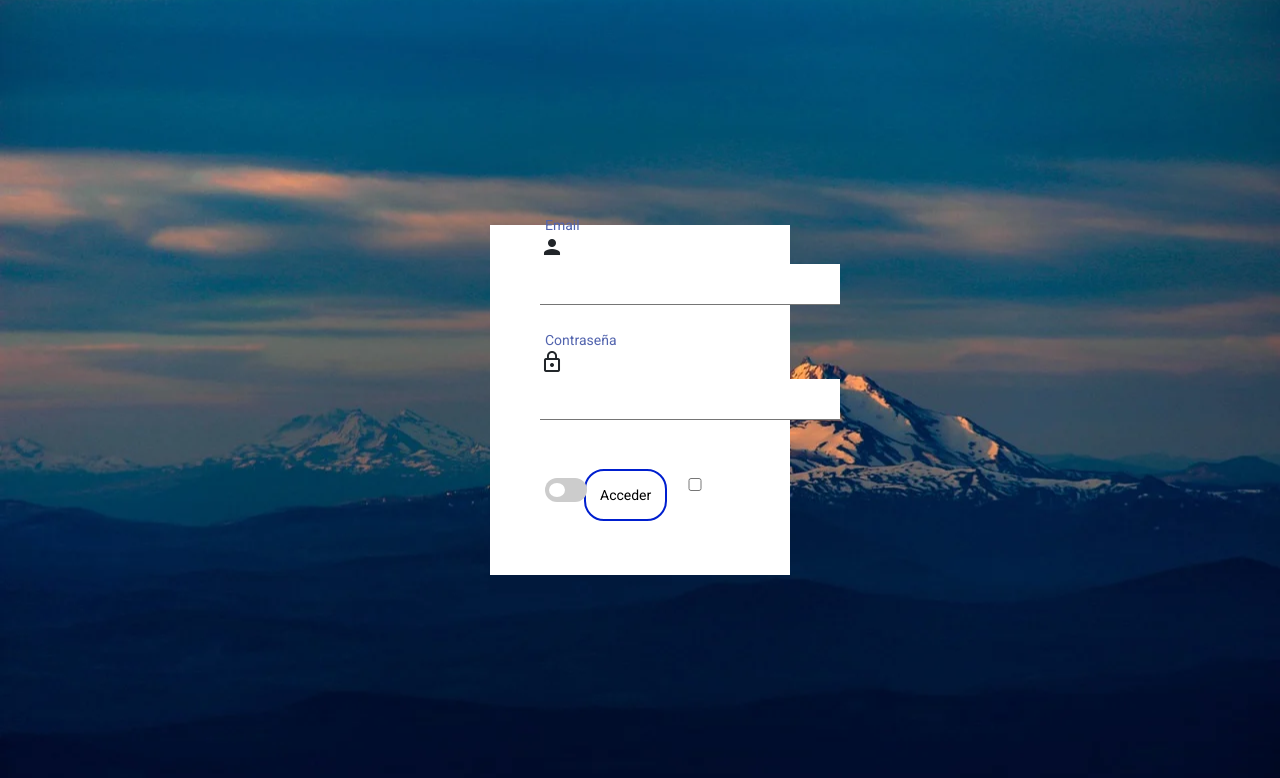
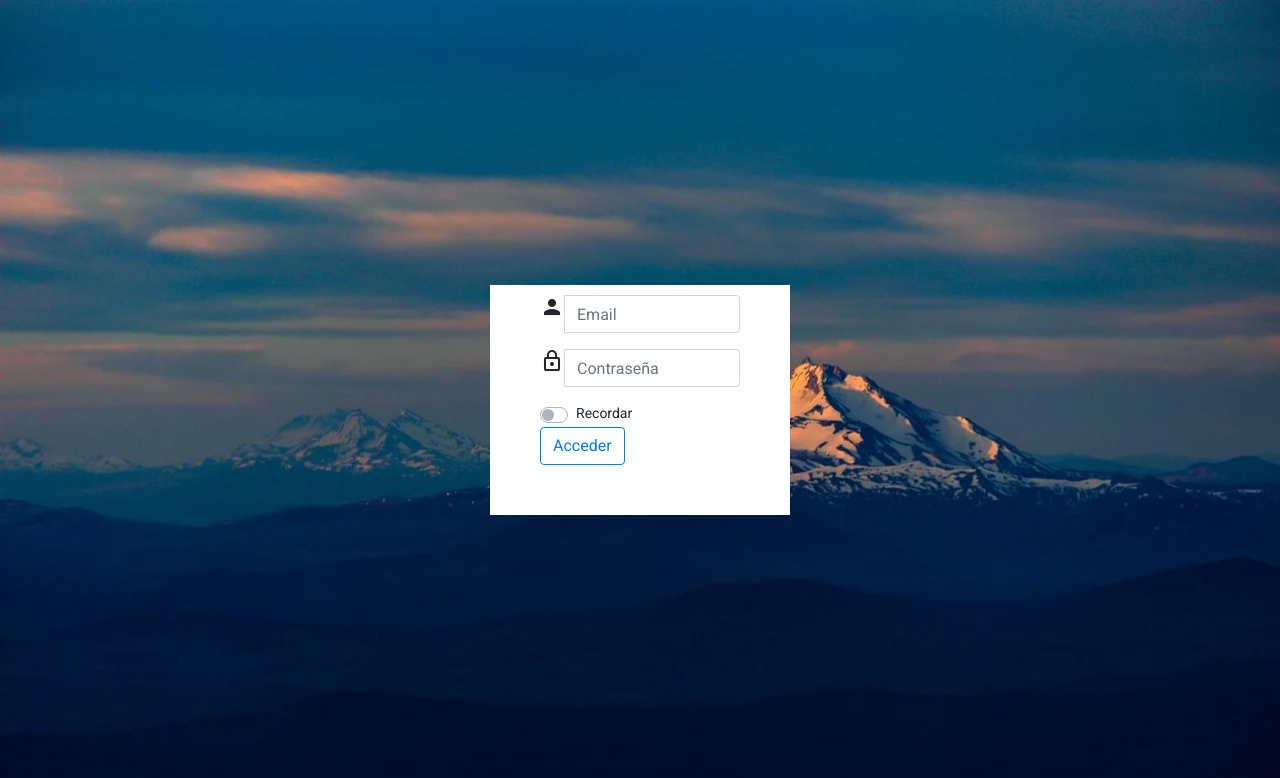
Before and after one commit to UlisesCeca/gn-sanitas, an Angular app: page /login in a window 1280 px wide. Shown: the top 778 px of the page. Built offline with nearby package versions, Linux system fonts and the light colour scheme.

Commit message:
usage of bootstrap for components

```diff
--- a/src/app/components/login/login-panel/login-panel.component.html
+++ b/src/app/components/login/login-panel/login-panel.component.html
@@ -1,28 +1,22 @@
 <div class="container">
     <form [formGroup]="loginForm" (ngSubmit)="submitForm()">
-        <div class="group">
-            <mat-icon aria-hidden="false" aria-label="Icono de persona">person</mat-icon>
-            <input type="text" formControlName="email"/>
-            <span class="highlight"></span>
-            <span class="bar"></span>
-            <label>Email</label>
+        <div class="input-group mb-3">
+            <mat-icon aria-hidden="false" aria-label="Icono de contraseña">person</mat-icon>
+            <input type="text" class="form-control" placeholder="Email" aria-label="Email del usuario" formControlName="email">
         </div>
 
-        <div class="group">
+        <div class="input-group mb-3">
             <mat-icon aria-hidden="false" aria-label="Icono de contraseña">lock_outline</mat-icon>
-            <input type="password" formControlName="password"/>
-            <span class="highlight"></span>
-            <span class="bar"></span>
-            <label>Contraseña</label>
+            <input type="password" class="form-control" placeholder="Contraseña" aria-label="Contraseña del usuario" formControlName="password">
         </div>
 
-        <label class="switch">
-            <input type="checkbox" formControlName="remember">
-            <span class="slider round"></span>
-        </label>
+        <div class="custom-control custom-switch">
+            <input type="checkbox" class="custom-control-input" id="rememberSwitch" formControlName="remember">
+            <label class="custom-control-label" for="rememberSwitch">Recordar</label>
+        </div>
 
         <p *ngIf="loginStatus != undefined && loginStatus.show">{{ loginStatus.message }}</p>
 
-        <button class="button-primary" type="submit">Acceder</button>
+        <button type="submit" class="btn btn-outline-primary">Acceder</button>
     </form>
 </div>
--- a/src/styles.scss
+++ b/src/styles.scss
@@ -2,172 +2,3 @@
 
 html, body { height: 100%; }
 body { margin: 0; font-family: Roboto, "Helvetica Neue", sans-serif; }
-
-/* Primary button */
-.button-primary {
-    background-color: white;
-    border: 2px solid rgb(0, 31, 207);
-    padding: 14px;
-    text-align: center;
-    text-decoration: none;
-    display: inline-block;
-    font-size: 14px;
-    margin: 4px 2px;
-    border-radius: 20px;
-  }
-/**/
-
-/* Toggle switch */
-.switch {
-	position: relative;
-	display: inline-block;
-	width: 42px;
-    height: 24px;
-}
-
-.slider {
-	position: absolute;
-	cursor: pointer;
-	top: 0;
-	left: 0;
-	right: 0;
-	bottom: 0;
-	background-color: #ccc;
-	-webkit-transition: .4s;
-	transition: .4s;
-	&:before {
-		position: absolute;
-		content: "";
-		height: 14px;
-    	width: 16px;
-		left: 4px;
-		bottom: 5px;
-		background-color: white;
-		-webkit-transition: .4s;
-		transition: .4s;
-	}
-}
-input {
-	&:checked {
-		+ {
-			.slider {
-				background-color: #2196F3;
-				&:before {
-					-webkit-transform: translateX(17px);
-					-ms-transform: translateX(17px);
-					transform: translateX(17px);
-				}
-			}
-		}
-	}
-	&:focus {
-		+ {
-			.slider {
-				box-shadow: 0 0 1px #2196F3;
-			}
-		}
-	}
-}
-.slider.round {
-	border-radius: 34px;
-	&:before {
-		border-radius: 50%;
-	}
-}
-/**/
-
-/** Inputs */
-.group {
-	position: relative;
-	margin-bottom: 45px;
-}
-input {
-	font-size: 18px;
-	padding: 10px 10px 10px 5px;
-	display: block;
-	width: 300px;
-	border: none;
-	border-bottom: 1px solid #757575;
-	&:focus {
-		outline: none;
-		~ {
-			label {
-				top: -20px;
-				font-size: 14px;
-				color: #5264AE;
-			}
-			.bar {
-				&:before {
-					width: 50%;
-				}
-				&:after {
-					width: 50%;
-				}
-			}
-			.highlight {
-				-webkit-animation: inputHighlighter 0.3s ease;
-				-moz-animation: inputHighlighter 0.3s ease;
-				animation: inputHighlighter 0.3s ease;
-			}
-		}
-	}
-	&:valid {
-		~ {
-			label {
-				top: -20px;
-				font-size: 14px;
-				color: #5264AE;
-			}
-		}
-	}
-}
-label {
-	color: #999;
-	font-size: 18px;
-	font-weight: normal;
-	position: absolute;
-	pointer-events: none;
-	left: 5px;
-	top: 10px;
-	transition: 0.2s ease all;
-	-moz-transition: 0.2s ease all;
-	-webkit-transition: 0.2s ease all;
-}
-.bar {
-	position: relative;
-	display: block;
-	width: 300px;
-	&:before {
-		content: '';
-		height: 2px;
-		width: 0;
-		bottom: 1px;
-		position: absolute;
-		background: #5264AE;
-		transition: 0.2s ease all;
-		-moz-transition: 0.2s ease all;
-		-webkit-transition: 0.2s ease all;
-		left: 50%;
-	}
-	&:after {
-		content: '';
-		height: 2px;
-		width: 0;
-		bottom: 1px;
-		position: absolute;
-		background: #5264AE;
-		transition: 0.2s ease all;
-		-moz-transition: 0.2s ease all;
-		-webkit-transition: 0.2s ease all;
-		right: 50%;
-	}
-}
-.highlight {
-	position: absolute;
-	height: 60%;
-	width: 100px;
-	top: 25%;
-	left: 0;
-	pointer-events: none;
-	opacity: 0.5;
-}
```
